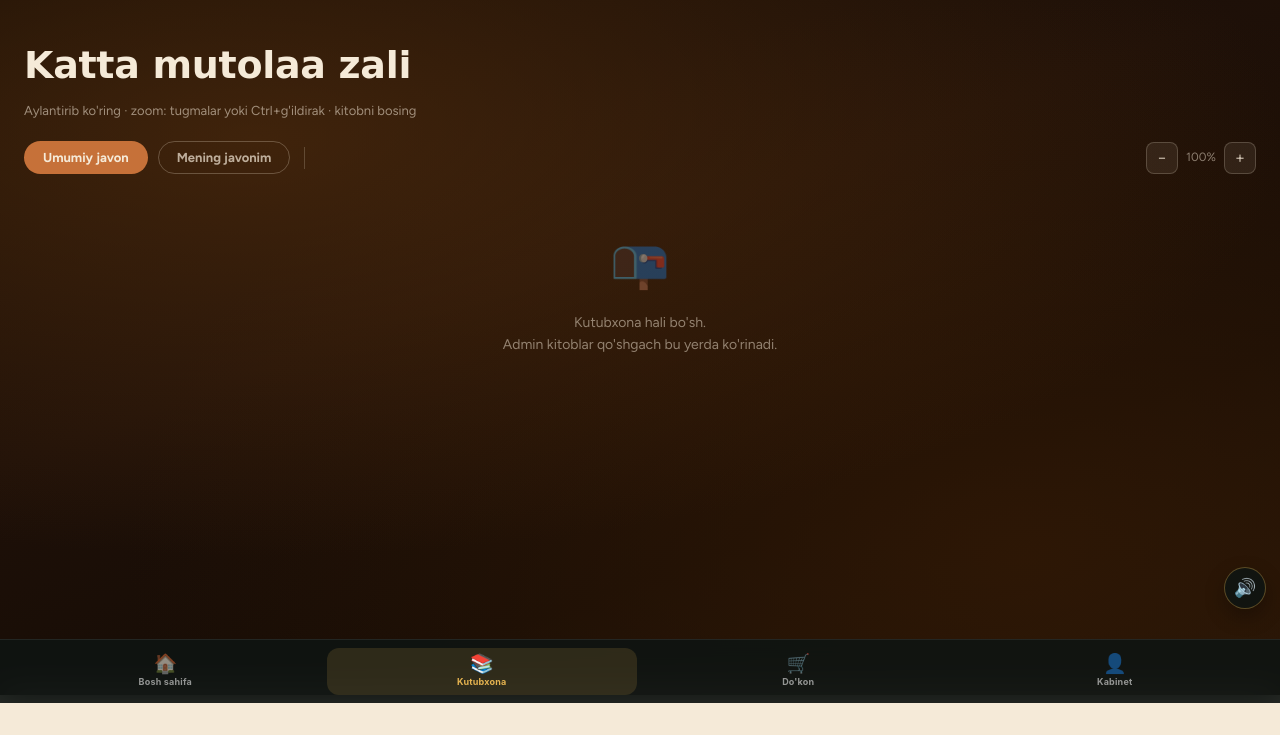
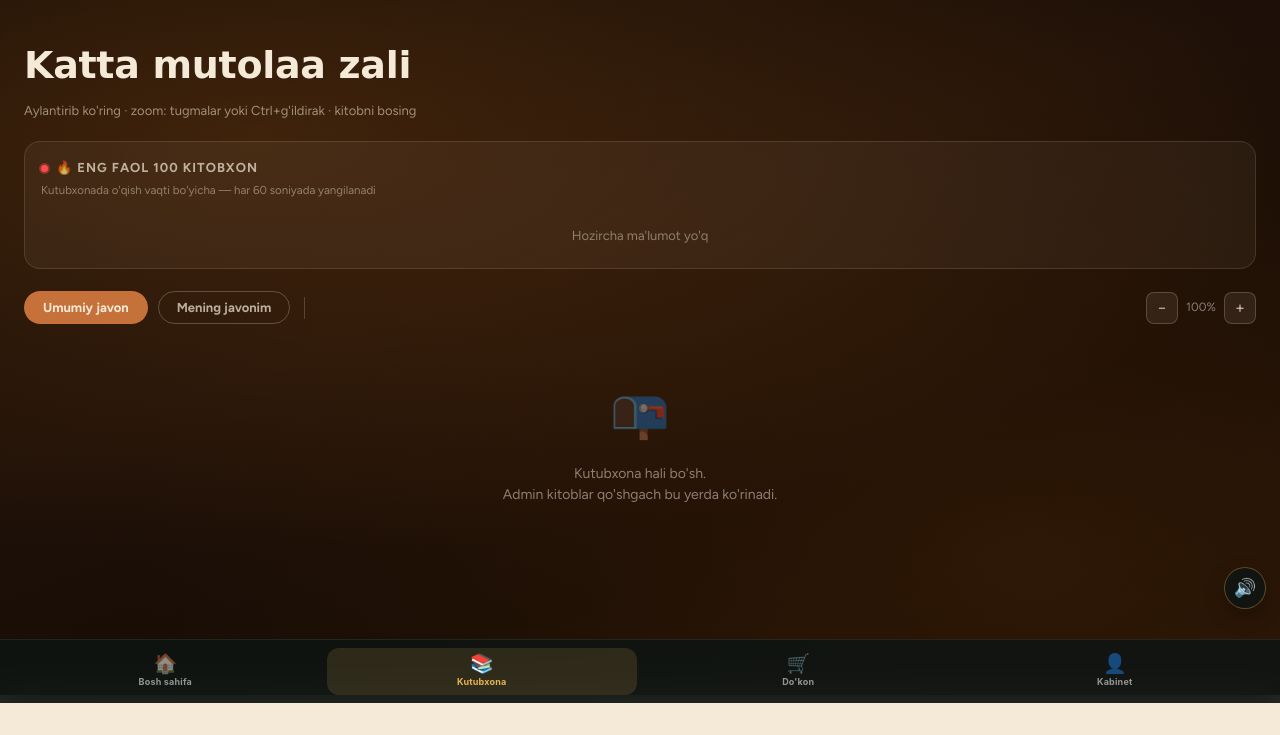
Before and after one commit to muradjanov-dev/kitob-challenge, a Django app: page /kutubxona/ in a window 1280 px wide. Shown: the part 97-832 px from the top of the page. Run offline with Django 4.2, Linux system fonts and the light colour scheme; data comes from the database, SQL or seed files in the repository; data that the repository does not hold is empty; parts of the project's set-up code (start-up, migrations or seed data) failed here and were passed over; some libraries are stand-ins or nearby versions; some web fonts are replaced.

Commit message:
Add realtime top-100 active readers to the library's main window
New GET /kutubxona/api/top-active/: top 100 by actual web-reader
activity (BooksToRead.active_seconds summed per user), cached ~55s
server-side. New card on the library shelf page, right below "Davom
eting", refreshing client-side every 60s. No auth needed -- public
leaderboard, same as the site page's existing rankings.

```diff
--- a/tgbot/library_views.py
+++ b/tgbot/library_views.py
@@ -491,3 +491,36 @@ def api_recent_comments(request: HttpRequest):
             for c in comments
         ]
     })
+
+
+# ── GET /kutubxona/api/top-active/ ────────────────────────────────────────
+# Top 100 by actual web-reader activity (BooksToRead.active_seconds summed
+# across every book) -- distinct from the bot's report-based leaderboards,
+# scoped specifically to time spent in this reader. Cached briefly so the
+# ~60s client refresh doesn't re-run the aggregate on every single request.
+@require_GET
+def api_top_active_readers(request: HttpRequest):
+    from django.core.cache import cache
+    from django.db.models import Sum
+
+    cached = cache.get("kc_top_active_readers_v1")
+    if cached is not None:
+        return JsonResponse({"rows": cached})
+
+    rows = list(
+        BooksToRead.objects
+        .filter(user__is_blocked=False, active_seconds__gt=0)
+        .values("user_id", "user__full_name")
+        .annotate(total_seconds=Sum("active_seconds"))
+        .order_by("-total_seconds")[:100]
+    )
+    out = []
+    for r in rows:
+        secs = r["total_seconds"] or 0
+        hours, rem = divmod(secs, 3600)
+        minutes = rem // 60
+        value = f"{hours}s {minutes}d" if hours else f"{minutes}d"
+        out.append({"name": r["user__full_name"] or "Kitobxon", "value": value})
+
+    cache.set("kc_top_active_readers_v1", out, 55)  # refresh cadence matches the client's 60s poll
+    return JsonResponse({"rows": out})
--- a/tgbot/templates/library/index.html
+++ b/tgbot/templates/library/index.html
@@ -168,6 +168,49 @@
     .continue-bar { height: 4px; border-radius: 2px; background: rgba(245,234,216,.15); overflow: hidden; }
     .continue-bar-fill { height: 100%; background: var(--accent); }
     .continue-pct { font-size: 10px; color: rgba(245,234,216,.55); margin-top: 3px; font-variant-numeric: tabular-nums; }
+
+    /* Top-100 most active readers -- live-ish (refreshes periodically),
+       scoped to actual web-reader activity (BooksToRead.active_seconds),
+       distinct from the bot's report-based leaderboards. */
+    .topactive-wrap { padding: 0 24px 22px; max-width: 1280px; margin: 0 auto; }
+    .topactive-card {
+      background: rgba(245,234,216,.05); border: 1px solid rgba(245,234,216,.12);
+      border-radius: 16px; padding: 16px 16px 6px;
+    }
+    .topactive-head { display: flex; align-items: center; gap: 8px; margin-bottom: 4px; }
+    .topactive-title {
+      font-size: 13px; font-weight: 700; color: rgba(245,234,216,.7);
+      text-transform: uppercase; letter-spacing: 1px;
+    }
+    .topactive-live-dot {
+      width: 7px; height: 7px; border-radius: 50%; background: #ff4d4d; flex-shrink: 0;
+      animation: topactiveLivePulse 1.6s ease-out infinite;
+    }
+    @keyframes topactiveLivePulse {
+      0%   { box-shadow: 0 0 0 0 rgba(255,77,77,.55); }
+      70%  { box-shadow: 0 0 0 7px rgba(255,77,77,0); }
+      100% { box-shadow: 0 0 0 0 rgba(255,77,77,0); }
+    }
+    .topactive-sub { font-size: 11.5px; color: rgba(245,234,216,.45); margin-bottom: 10px; }
+    .topactive-list { max-height: 320px; overflow-y: auto; }
+    .topactive-row {
+      display: flex; align-items: center; gap: 10px; padding: 8px 4px;
+      border-bottom: 1px solid rgba(245,234,216,.08);
+    }
+    .topactive-row:last-child { border-bottom: 0; }
+    .topactive-rank {
+      width: 24px; height: 24px; flex: none; border-radius: 7px; display: grid; place-items: center;
+      font-size: 11px; font-weight: 800; background: rgba(198,113,57,.15); color: var(--accent);
+    }
+    .topactive-row:nth-child(1) .topactive-rank { background: linear-gradient(135deg,#ffd76a,#d99a1e); color: #5a3c00; }
+    .topactive-row:nth-child(2) .topactive-rank { background: linear-gradient(135deg,#e7e7ea,#b9bcc4); color: #3a3a3a; }
+    .topactive-row:nth-child(3) .topactive-rank { background: linear-gradient(135deg,#f0b486,#c97f45); color: #4a2400; }
+    .topactive-name {
+      flex: 1; font-size: 13px; font-weight: 600; color: #f5ead8;
+      white-space: nowrap; overflow: hidden; text-overflow: ellipsis;
+    }
+    .topactive-val { font-size: 12.5px; font-weight: 700; color: var(--accent2); white-space: nowrap; }
+    .topactive-empty { color: rgba(245,234,216,.45); font-size: 13px; text-align: center; padding: 16px 0; }
 
     /* Shelf controls bar */
     .shelf-controls {
@@ -1006,6 +1049,19 @@
     <div class="continue-title">📖 Davom eting</div>
     <div class="continue-row" id="continueRow">
       <div class="continue-track" id="continueTrack"></div>
+    </div>
+  </div>
+
+  <div class="topactive-wrap">
+    <div class="topactive-card">
+      <div class="topactive-head">
+        <span class="topactive-live-dot"></span>
+        <span class="topactive-title">🔥 Eng faol 100 kitobxon</span>
+      </div>
+      <div class="topactive-sub">Kutubxonada o'qish vaqti bo'yicha — har 60 soniyada yangilanadi</div>
+      <div class="topactive-list" id="topActiveList">
+        <div class="topactive-empty">Yuklanmoqda…</div>
+      </div>
     </div>
   </div>
 
@@ -1490,6 +1546,38 @@ async function loadContinueReading() {
   } catch (e) { /* silent -- this is a nice-to-have shortcut row, not core content */ }
 }
 loadContinueReading();
+
+// ── Top-100 most active readers -- public, no auth needed, refreshes
+// periodically so it feels live without hammering the endpoint (the view
+// itself also caches the aggregate for ~55s). ──────────────────────────
+function _topActiveEsc(s) {
+  return String(s || '').replace(/&/g, '&amp;').replace(/</g, '&lt;').replace(/>/g, '&gt;');
+}
+async function loadTopActiveReaders() {
+  const list = document.getElementById('topActiveList');
+  if (!list) return;
+  try {
+    const res = await fetch('/kutubxona/api/top-active/');
+    if (!res.ok) throw new Error();
+    const data = await res.json();
+    const rows = data.rows || [];
+    if (!rows.length) {
+      list.innerHTML = '<div class="topactive-empty">Hozircha ma\'lumot yo\'q</div>';
+      return;
+    }
+    list.innerHTML = rows.map((r, i) => `
+      <div class="topactive-row">
+        <div class="topactive-rank">${i + 1}</div>
+        <div class="topactive-name">${_topActiveEsc(r.name)}</div>
+        <div class="topactive-val">${_topActiveEsc(r.value)}</div>
+      </div>
+    `).join('');
+  } catch (e) {
+    list.innerHTML = '<div class="topactive-empty">Yuklab bo\'lmadi.</div>';
+  }
+}
+loadTopActiveReaders();
+setInterval(loadTopActiveReaders, 60000);
 
 // ── Search ───────────────────────────────────────────────────────
 const searchInput = document.getElementById('searchInput');
--- a/tgbot/urls.py
+++ b/tgbot/urls.py
@@ -10,6 +10,7 @@ from tgbot.shop_views import shop_index, api_products, api_me, api_buy
 from tgbot.library_views import (
     api_comments, api_add_comment, api_delete_comment, api_my_books, api_recent_comments,
     api_get_progress, api_save_progress, api_start_reading, api_premium_access,
+    api_top_active_readers,
 )
 from tgbot.cabinet_views import cabinet_index, api_cabinet_me
 from tgbot.report_views import api_submit_report, api_my_report_books
@@ -35,6 +36,7 @@ urlpatterns = [
     path('kutubxona/api/comment/delete/', api_delete_comment, name='library-api-delete-comment'),
     path('kutubxona/api/my-books/', api_my_books, name='library-api-my-books'),
     path('kutubxona/api/comments/recent/', api_recent_comments, name='library-api-recent-comments'),
+    path('kutubxona/api/top-active/', api_top_active_readers, name='library-api-top-active'),
     path('kutubxona/api/progress/', api_get_progress, name='library-api-get-progress'),
     path('kutubxona/api/progress/save/', api_save_progress, name='library-api-save-progress'),
     path('kutubxona/api/start-reading/', api_start_reading, name='library-api-start-reading'),
```
